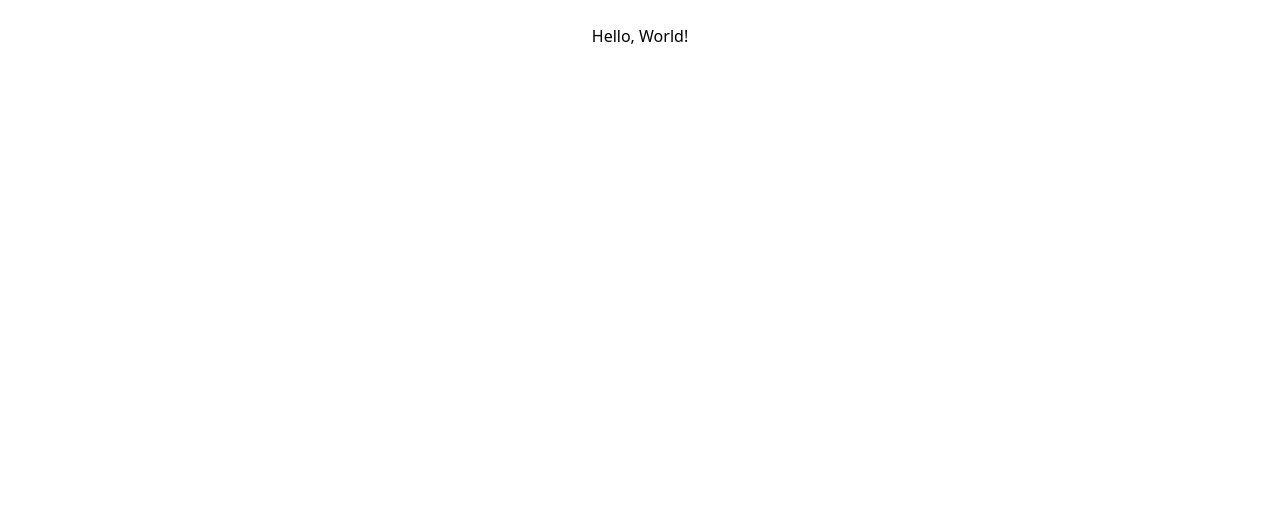
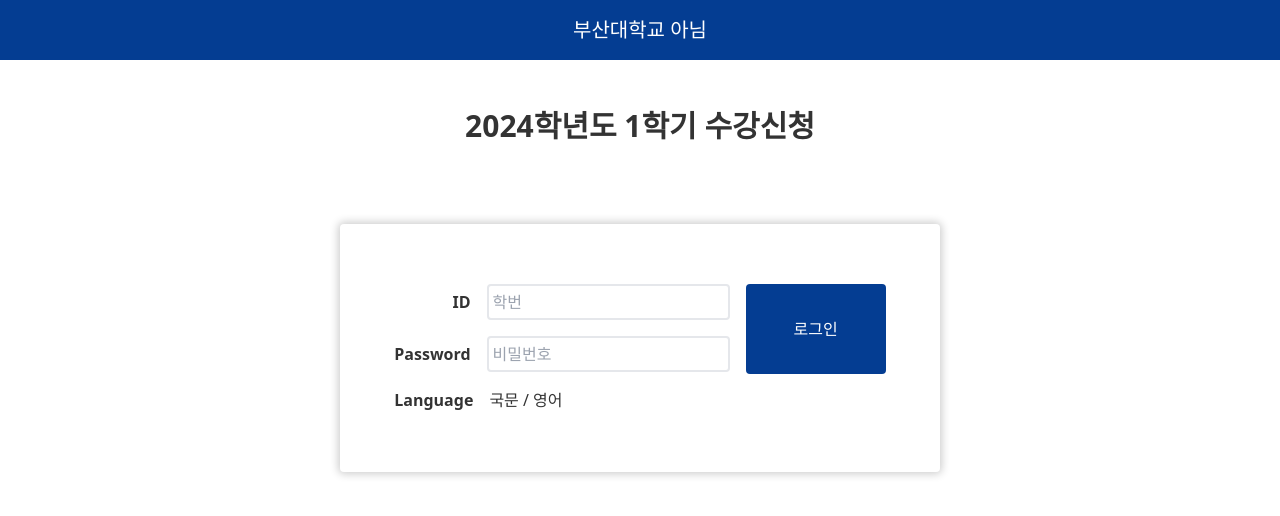
Before and after one commit to KimCookieYa/pnu-mock-sugang, a Next.js app: page / in a window 1280 px wide. Shown: the top 516 px of the page. Built offline with nearby package versions, Linux system fonts and the light colour scheme.

Commit message:
design: 메인 페이지 디자인

```diff
--- a/src/app/layout.tsx
+++ b/src/app/layout.tsx
@@ -13,7 +13,9 @@ export default function RootLayout({
 }>) {
   return (
     <html lang="ko">
-      <body>{children}</body>
+      <body>
+        <div id="root">{children}</div>
+      </body>
     </html>
   );
 }
--- a/src/app/page.tsx
+++ b/src/app/page.tsx
@@ -1,7 +1,34 @@
+import HomeHeader from "@/components/HomeHeader";
+import HomeInput from "@/components/home/HomeInput";
+
 export default function Home() {
   return (
-    <main className="flex min-h-screen flex-col items-center justify-between p-24">
-      Hello, World!
-    </main>
+    <div className="relative">
+      <HomeHeader />
+      <main className="flex min-h-screen flex-col p-16 items-center gap-y-20">
+        <h2 className="text-3xl font-bold text-pnuText mt-32">
+          2024학년도 1학기 수강신청
+        </h2>
+        <form className="shadow-[0_0_8px_2px_rgba(0,0,0,0.2)] rounded min-w-600 py-60 gap-x-4 flex justify-center">
+          <div className="flex flex-col gap-y-4">
+            <HomeInput label="ID" placeholder="학번" type="text" />
+            <HomeInput
+              label="Password"
+              placeholder="비밀번호"
+              type="password"
+            />
+            <div className="flex gap-x-4">
+              <label className="font-bold text-pnuText text-end">
+                Language
+              </label>
+              <div className="flex text-pnuText">국문 / 영어</div>
+            </div>
+          </div>
+          <button className="bg-pnuBlue text-white px-48 h-90 rounded">
+            로그인
+          </button>
+        </form>
+      </main>
+    </div>
   );
 }
--- /dev/null
+++ b/src/components/HomeHeader.tsx
@@ -0,0 +1,7 @@
+export default function HomeHeader() {
+  return (
+    <header className="flex justify-center items-center bg-pnuBlue py-16">
+      <h1 className="text-xl text-white">부산대학교 아님</h1>
+    </header>
+  );
+}
--- /dev/null
+++ b/src/components/home/HomeInput.tsx
@@ -0,0 +1,24 @@
+import { forwardRef } from "react";
+
+interface HomeInputProps {
+  placeholder: string;
+  type: string;
+  label: string;
+}
+
+export default function HomeInput({
+  placeholder,
+  type,
+  label,
+}: HomeInputProps) {
+  return (
+    <div className="flex gap-x-4 items-center">
+      <label className="font-bold text-pnuText w-full text-end">{label}</label>
+      <input
+        type={type}
+        className="border-2 focus:outline-none rounded p-4"
+        placeholder={placeholder}
+      />
+    </div>
+  );
+}
--- a/tailwind.config.ts
+++ b/tailwind.config.ts
@@ -18,9 +18,14 @@ const config: Config = {
     extend: {
       colors: {
         pnuBlue: "#043d92",
+        pnuText: "#333",
       },
       width: generateCSSObject("width"),
+      minWidth: generateCSSObject("minWidth"),
+      maxWidth: generateCSSObject("maxWidth"),
       height: generateCSSObject("height"),
+      minHeight: generateCSSObject("minHeight"),
+      maxHeight: generateCSSObject("maxHeight"),
       padding: generateCSSObject("padding"),
       margin: generateCSSObject("margin"),
     },
```
